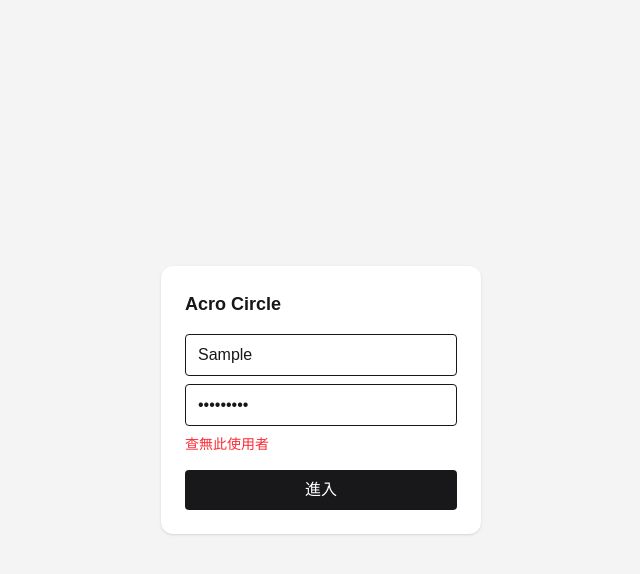
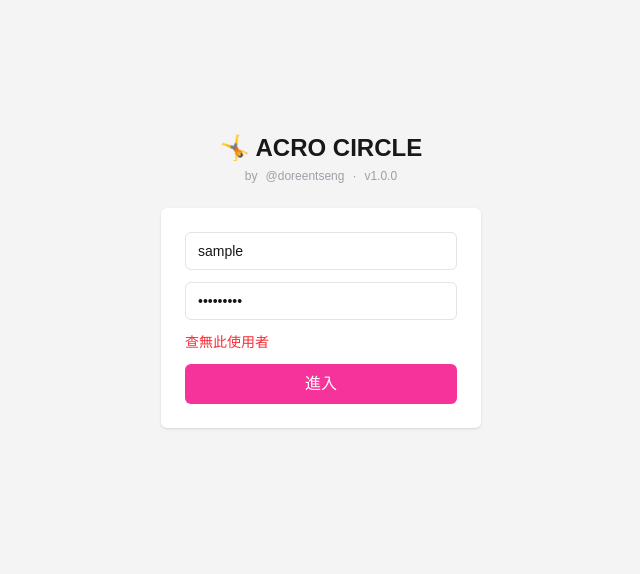
Before and after one commit to doreentseng/acro-circle, a Next.js app: page /login in a window 1280 px wide. Both pictures are taken after typing "Sample", "Sample123" into the empty fields and a click on the button "進入". Shown: the top 574 px of the page, without its empty margins (319-959 px from the left). Built offline with nearby package versions, Linux system fonts and the light colour scheme; no server answers; the database is empty.

Commit message:
feat(login-form): complete UI/UX of login

```diff
--- a/components/LoginForm.tsx
+++ b/components/LoginForm.tsx
@@ -3,16 +3,20 @@
 import { useState } from 'react';
 import { useRouter } from 'next/navigation';
 import { supabase } from '@/lib/supabase';
+import PageHeader from './ui/PageHeader';
+import { inputClass } from '@/lib/styles/input';
 
 export default function LoginForm() {
   const [username, setUsername] = useState('');
   const [sesame, setSesame] = useState('');
   const [error, setError] = useState('');
+  const [isEntering, setIsEntering] = useState(false);
 
   const router = useRouter();
 
-  async function handleLogin() {
+  const handleLogin = async () => {
     setError('');
+    setIsEntering(true);
 
     // get email by username
     const { data, error } = await supabase
@@ -25,6 +29,7 @@ export default function LoginForm() {
 
     if (error || !data) {
       setError('查無此使用者');
+      setIsEntering(false);
       return;
     }
     console.log('Found data:', data);
@@ -39,6 +44,7 @@ export default function LoginForm() {
 
     if (authError) {
       setError('密碼錯誤');
+      setIsEntering(false);
       return;
     }
 
@@ -47,44 +53,49 @@ export default function LoginForm() {
         userId: String(data.id),
       },
     });
-
+    setIsEntering(false);
     router.push('/dashboard');
-  }
+  };
 
   return (
+    <div className="min-h-screen bg-zinc-100 flex justify-center items-start pt-30 px-6">
+      <div className="w-full max-w-6xl">
+        <PageHeader />
         <form
           onSubmit={(e) => {
             e.preventDefault();
             handleLogin();
           }}
-      className="w-80 rounded-xl bg-white p-6 shadow"
+          className="w-80 rounded-md bg-white p-6 shadow space-y-3"
         >
-      <h1 className="mb-4 text-lg font-semibold">Acro Circle</h1>
-
           <input
             type="text"
             value={username}
-        onChange={(e) => setUsername(e.target.value)}
+            onChange={(e) => setUsername(e.target.value.toLowerCase())}
             placeholder="輸入帳號"
-        className="w-full rounded border px-3 py-2 mb-2"
+            className={inputClass}
           />
-
           <input
             type="password"
             value={sesame}
             onChange={(e) => setSesame(e.target.value)}
             placeholder="輸入密碼"
-        className="w-full rounded border px-3 py-2"
+            className={inputClass}
           />
 
-      {error && <p className="mt-2 text-sm text-red-500">{error}</p>}
+          {error && <p className=" text-sm text-red-500">{error}</p>}
 
           <button
-        onClick={handleLogin}
-        className="mt-4 w-full rounded bg-zinc-900 py-2 text-white"
+            type="submit"
+            disabled={isEntering}
+            className="w-full px-4 py-2 rounded-md bg-pink-500 text-white transition cursor-pointer
+              hover:bg-pink-400
+              disabled:opacity-50 disabled:cursor-not-allowed disabled:bg-pink-400"
           >
-        進入
+            {isEntering ? '驗證中...' : '進入'}
           </button>
         </form>
+      </div>
+    </div>
   );
 }
```
Lines whose indentation alone changed are shown as unchanged.
